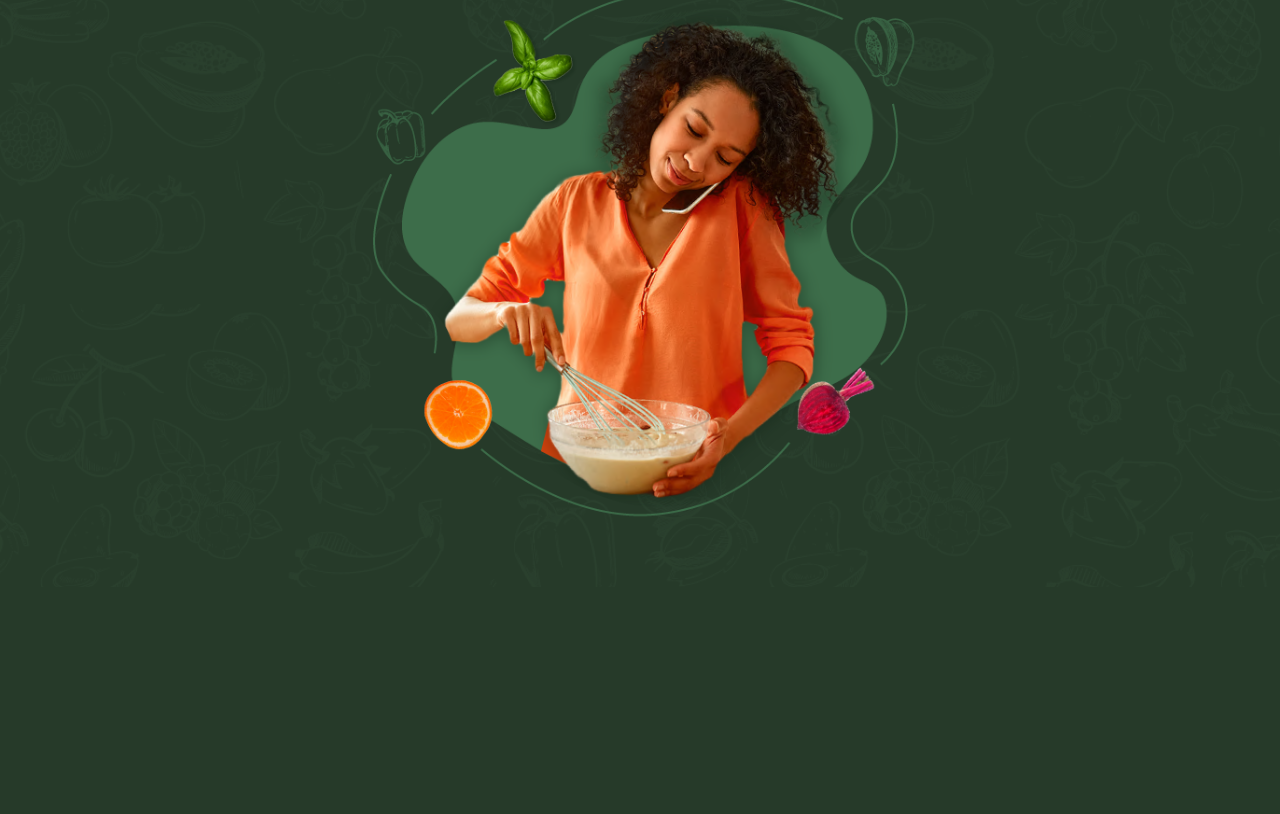
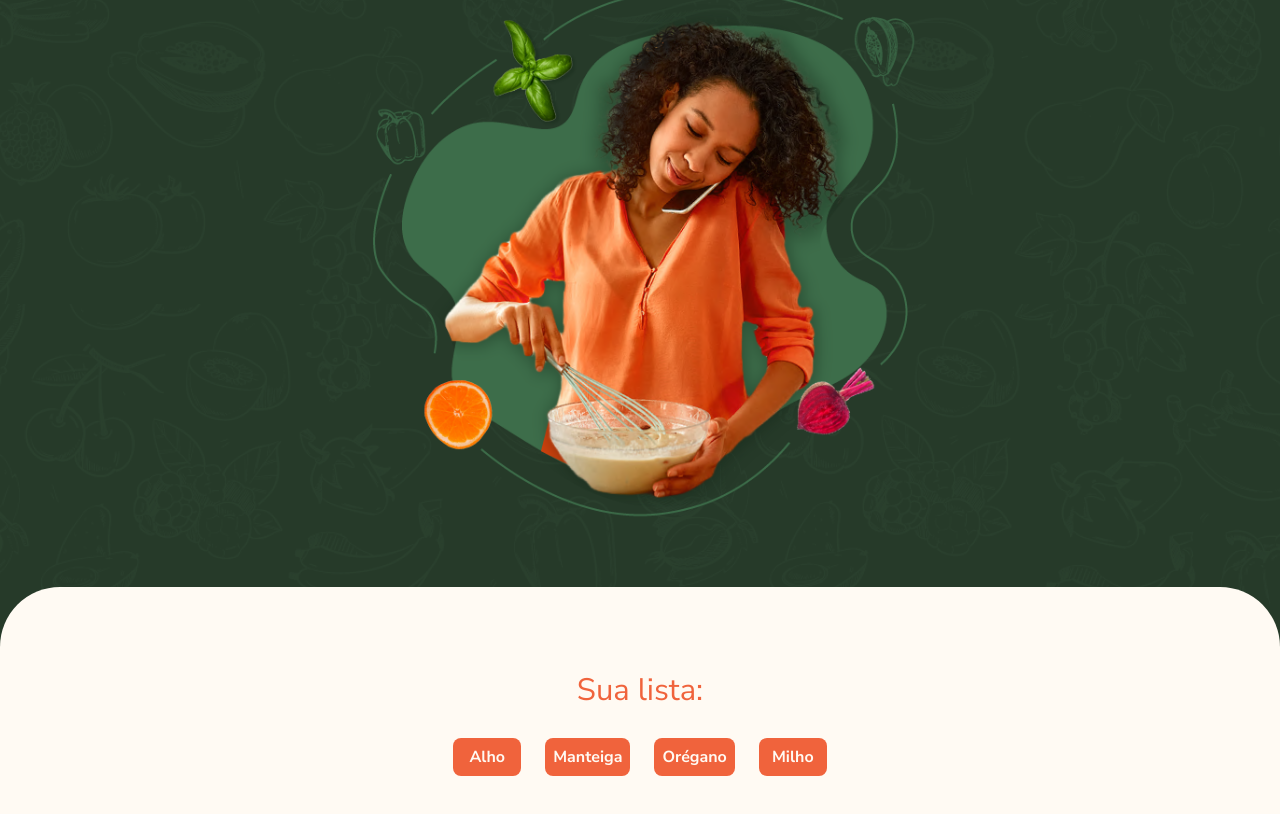
Before and after one commit to leandrohendrixbjj/cookin-up, a Vue app: page / in a window 1280 px wide. Shown: the part 444-1258 px from the top of the page. Before the commit the page ends 1031 px from the top, so only its background shows below. Built offline with nearby package versions, Linux system fonts and the light colour scheme.

Commit message:
4-)Repetindo itens com v-for

```diff
--- a/src/App.vue
+++ b/src/App.vue
@@ -1,12 +1,15 @@
 <script lang="ts">
    import Banner from './components/Banner.vue';
+   import ConteudoPrincipal from './components/ConteudoPrincipal.vue';
+
    export default {
-    components: {Banner}
+    components: {Banner, ConteudoPrincipal}
    }
 </script>
 
 <template>
   <Banner />
+  <ConteudoPrincipal />
 </template>
 
 <style scoped></style>
--- /dev/null
+++ b/src/components/ConteudoPrincipal.vue
@@ -0,0 +1,91 @@
+<script lang="ts">
+  export default {
+    data(){
+      return {
+        ingredientes:['Alho', 'Manteiga', 'Orégano', 'Milho']
+      }
+    }
+  }
+</script>
+
+<template>
+  <main class="conteudo-principal">
+    <section>
+      <span class="subtitulo-lg sua-lista-texto">
+        Sua lista:
+      </span>
+
+      <ul class="ingredientes-sua-lista">
+        <li v-for="ingrediente in ingredientes" class="ingrediente">
+          {{ ingrediente }}
+        </li>
+      </ul>
+    </section>
+  </main>
+</template>
+
+<style scoped>
+.conteudo-principal {
+  padding: 6.5rem 7.5rem;
+  border-radius: 3.75rem 3.75rem 0rem 0rem;
+  background: var(--creme, #FFFAF3);
+  color: var(--cinza, #444);
+
+  display: flex;
+  flex-direction: column;
+  align-items: center;
+  gap: 5rem;
+}
+
+.sua-lista-texto {
+  color: var(--coral, #F0633C);
+  display: block;
+  text-align: center;
+  margin-bottom: 1.5rem;
+}
+
+.ingredientes-sua-lista {
+  display: flex;
+  justify-content: center;
+  gap: 1rem 1.5rem;
+  flex-wrap: wrap;
+}
+
+.ingrediente {
+  display: inline-block;
+  border-radius: 0.5rem;
+  min-width: 4.25rem;
+  padding: 0.5rem;
+  text-align: center;
+    transition: 0.2s;
+    color: var(--creme, #FFFAF3);
+  background: var(--coral, #F0633C);
+  font-weight: 700;
+}
+
+.lista-vazia {
+  display: flex;
+  justify-content: center;
+  align-items: center;
+  flex-wrap: wrap;
+  gap: 0.25rem;
+
+  color: var(--coral, #F0633C);
+  text-align: center;
+}
+
+@media only screen and (max-width: 1300px) {
+  .conteudo-principal {
+    padding: 5rem 3.75rem;
+    gap: 3.5rem;
+  }
+}
+
+@media only screen and (max-width: 767px) {
+  .conteudo-principal {
+    padding: 4rem 1.5rem;
+    gap: 4rem;
+  }
+}
+
+</style>
```
